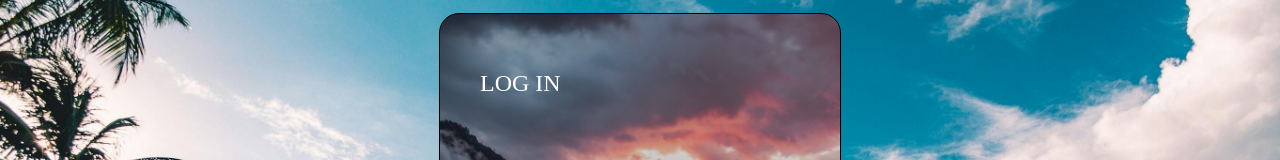
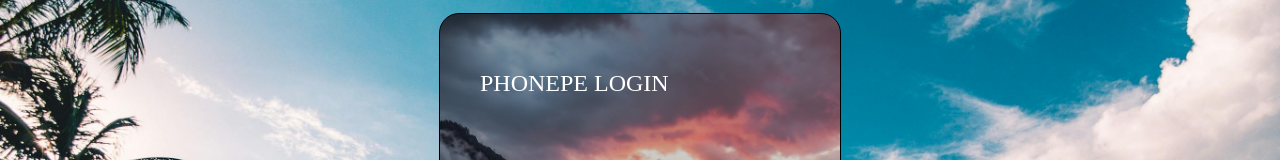
Before and after one commit to pavanmandela/phonepe-login, a plain HTML site: page index.html in a window 1280 px wide. Shown: the part 136-296 px from the top of the page. Drawn offline with Linux system fonts and the light colour scheme.

Commit message:
Update index.html

```diff
--- a/index.html
+++ b/index.html
@@ -10,7 +10,7 @@
   <img src="phonepelogo.webp" width="120" height="120" class="center">
 <div class="Login">
   <form>
-    <h1>LOG IN</h1>
+    <h1>PHONEPE LOGIN</h1>
     <label>phonenumber</label>
     <input type="number">
     <label>password</label>
```
